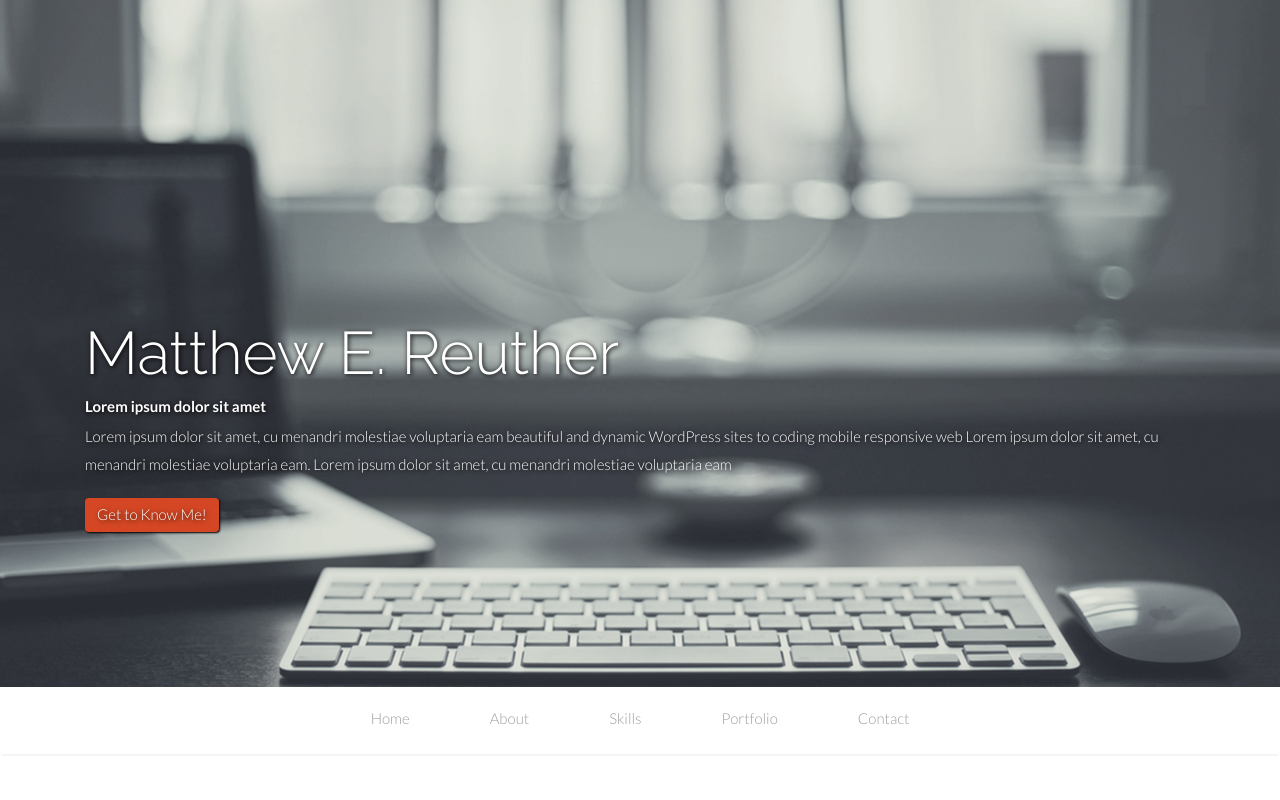
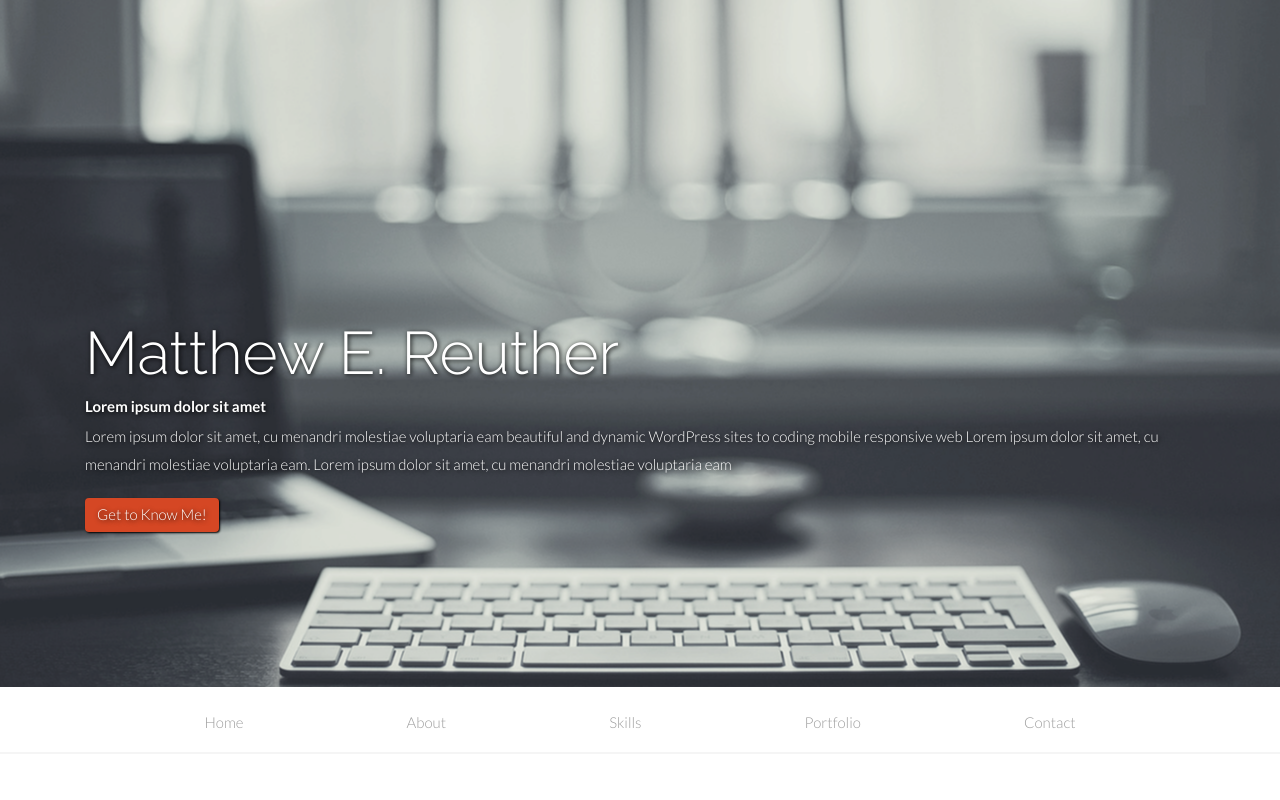
Before and after one commit to MatthewReuther/MatthewReuther.github.io, a website: page index.html in a window 1280 px wide. Shown: the top 800 px of the page. Drawn offline with Linux system fonts and the light colour scheme.

Commit message:
redid the entire nav bar...not responsive yet but will go back and fix

```diff
--- a/app/css/main.css
+++ b/app/css/main.css
@@ -29,6 +29,11 @@ p {
   margin-bottom: 20px;
 }
 
+ul {
+  margin: 0;
+  padding: 0;
+}
+
 hr {
   display: block;
   height: 1px;
@@ -51,54 +56,35 @@ hr {
 
 /***************   NAVBAR    **********/
 
-.navbar-inverse .navbar-nav > li > a {
-  padding-bottom: 38px;
-  padding-top: 20px;
+.navbar-container  {
+  padding-top: 15px;
+  padding-bottom: 10px;
+  background-color: #FFF;
+  border-bottom: 2px solid #f5f5f5;
+  margin: auto;
+  text-align: center;
+}
+
+.navbar-links li {
+  display: inline-block;
   font-size: 15px;
   line-height: 20px;
-  padding: 10px 40px;
-  /*padding: 10px 10px;*/
-  margin: auto;
+  padding: 10px 80px;
+  text-decoration: none;
 }
 
-
-.navbar-inverse .navbar-nav > li > a:hover {
-  padding-bottom: 38px;
-  padding-top: 20px;
-  font-size: 15px;
-  line-height: 20px;
-  padding: 10px 40px;
+.navbar-links li:focus {
   color: black;
-  margin: auto;
 }
 
-.navbar-inverse .navbar-nav > li > a:focus {
-  padding-bottom: 38px;
-  padding-top: 20px;
-  font-size: 15px;
-  line-height: 20px;
-  padding: 10px 40px;
-  color: black;
-  margin: auto;
+.navbar-links a {
+  color: #9D9D9D;
 }
 
-.navbar-inverse  {
-  background-color: #FFF;
-  border-color: #FFF;
-  font-weight: 200px;
-  text-align: center;
-  border-bottom: 2px solid #f5f5f5;
-  margin: auto;
+.navbar-links a:hover {
+  color: black;
+  text-decoration: none;
 }
-
-.navbar-nav {
-  padding: 10px;
-  display:inline-block;
-/*  float: right;*/
-  float: none;
-  margin: auto;
-}
-
 
 /* ==========================================================================
    Wrap Sections
--- a/index.html
+++ b/index.html
@@ -40,9 +40,9 @@
   </div>
 
 <!-- ==== ABOUT ==== -->
-<body data-spy="scroll" data-offset="0" data-target="#navbar-main">
-    <div id="#navbar-main" class="navbar navbar-inverse">
-      <ul class="nav navbar-nav">
+<body>
+    <div id="#navbar-main" class="navbar-container">
+      <ul class="navbar-links">
         <li><a href="#home">Home</a></li>
         <li> <a href="#about"> About</a></li>
         <li> <a href="#skills"> Skills</a></li>
```
